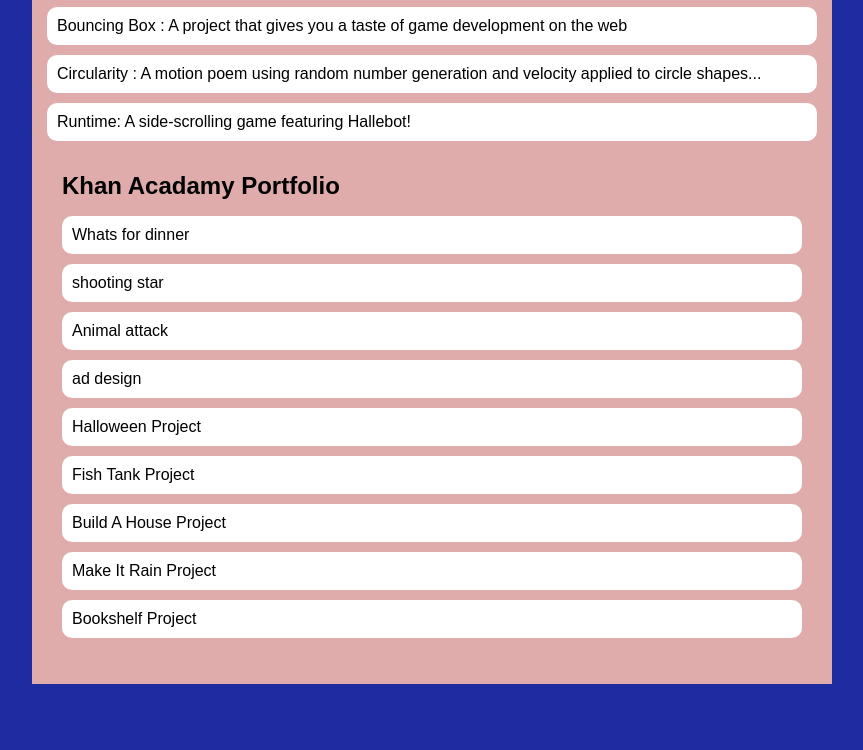
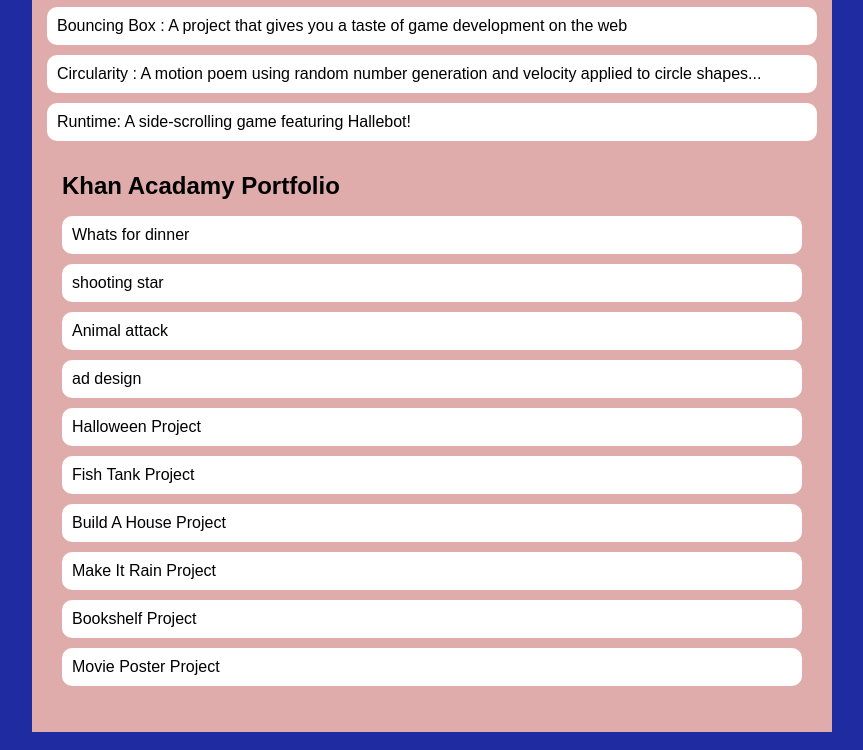
Before and after one commit to EastonWood7/EastonWood7.github.io, a plain HTML site: page portfolio.html in a window 1280 px wide. Shown: the part 197-947 px from the top of the page, without its empty margins (208-1071 px from the left). Before the commit the page ends 899 px from the top, so only its background shows below. Drawn offline with Linux system fonts and the light colour scheme.

Commit message:
added movie poster project

```diff
--- a/portfolio.html
+++ b/portfolio.html
@@ -41,6 +41,7 @@
         <li><a href="https://www.khanacademy.org/computer-programming/spin-off-of-project-build-a-house/6288513731510272">Build A House Project</a></li>
         <li><a href="https://www.khanacademy.org/computer-programming/spin-off-of-project-fish-tank/5756237201391616">Make It Rain Project</a></li>
         <li><a href="https://www.khanacademy.org/computer-programming/spin-off-of-project-bookshelf/5745424868687872">Bookshelf Project</a></li>
+        <li><a href="https://www.khanacademy.org/computer-programming/spin-off-of-movievideo-game-posters/5222297055117312">Movie Poster Project</a></li>
          </ul>
         </div>
       </main>
```
